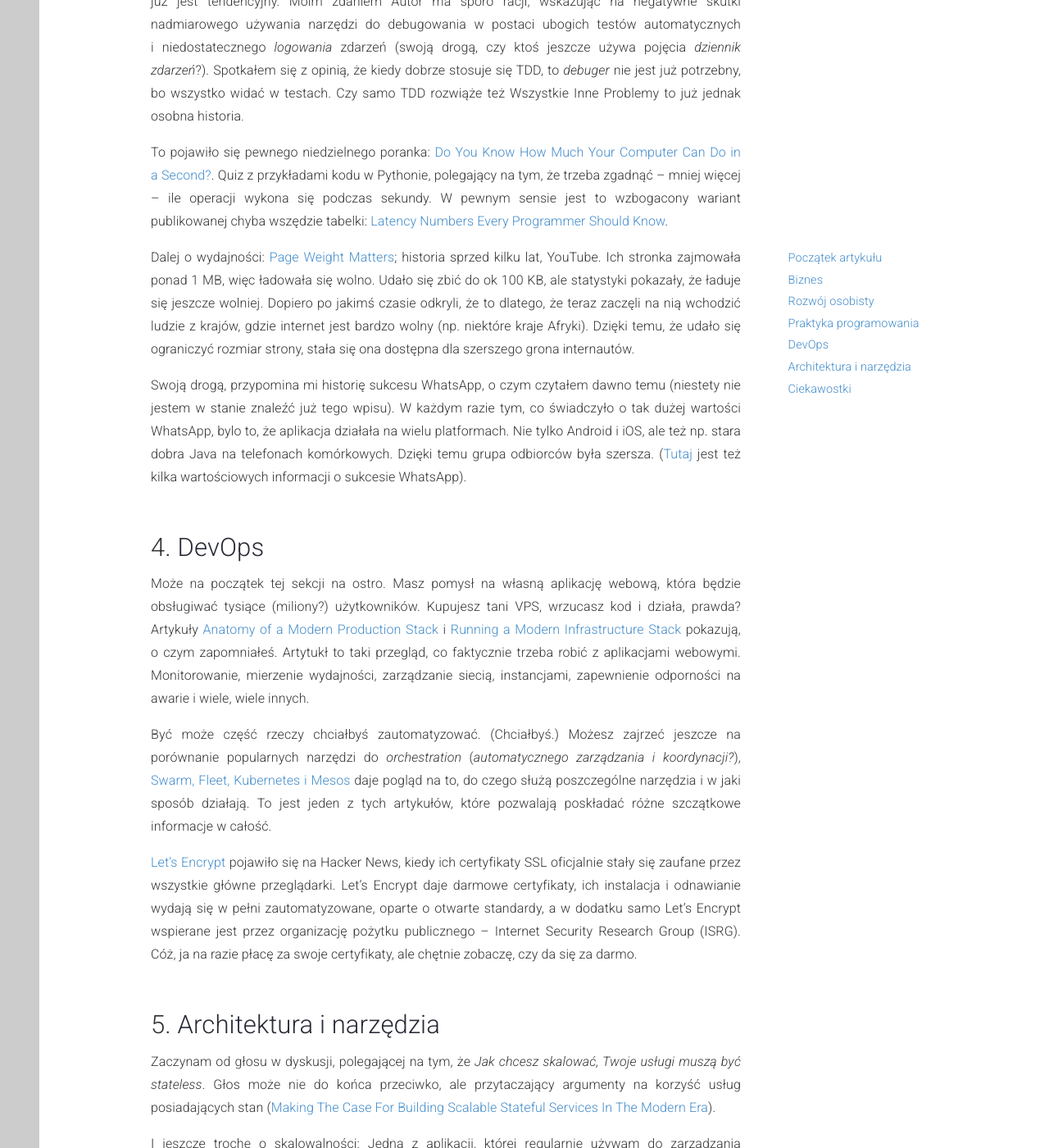
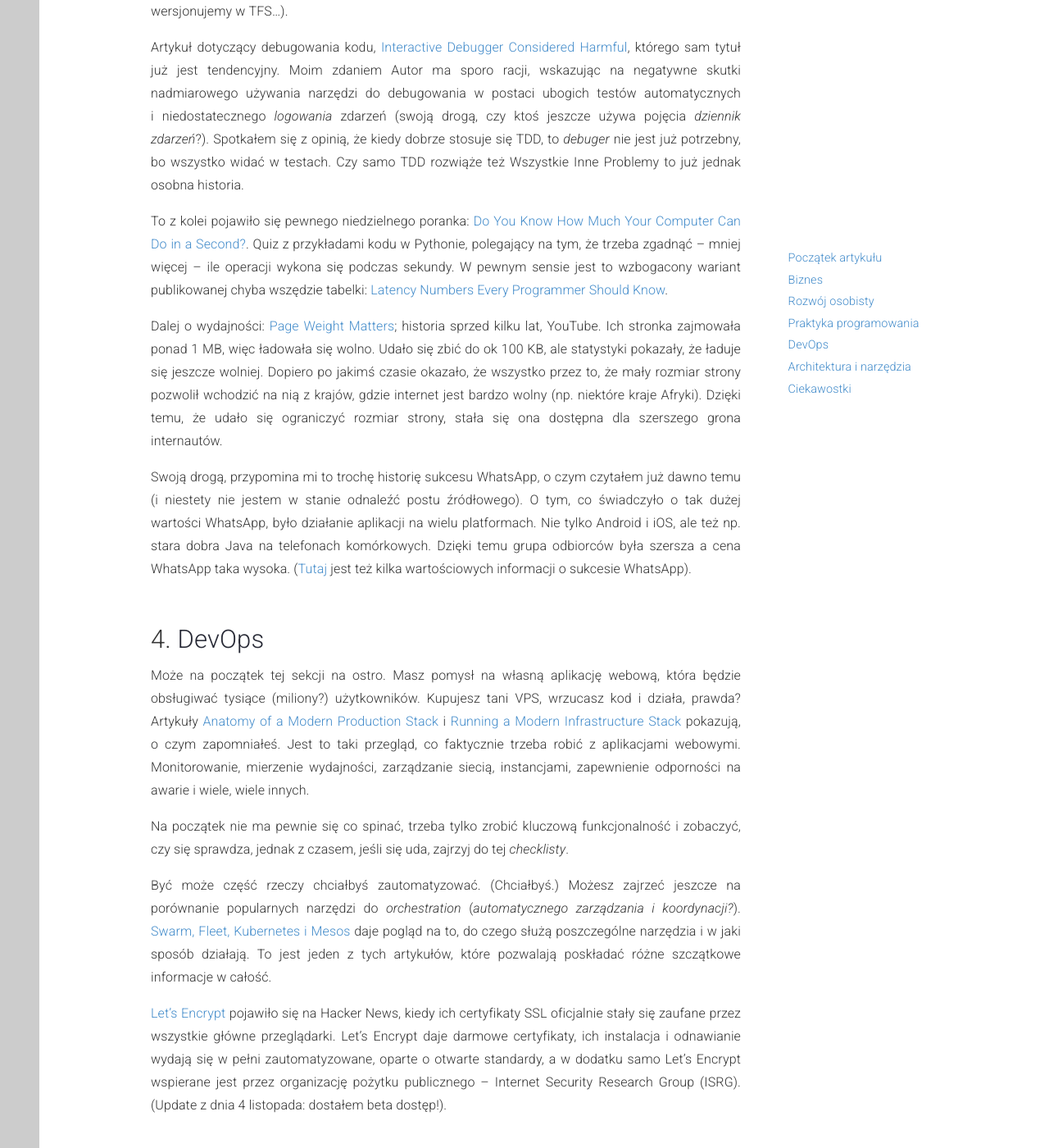
Before and after one commit to dzikowski/dzikowski.github.io, a Jekyll site: the page built from _posts/2015-10-31-pazdziernik.md, in a window 1280 px wide and 1400 px high, scrolled down 1696 px. Shown: the whole window at 82% size. Built offline with Jekyll 4.4.1, drawn with Linux system fonts in a browser that asks for light colours; nearby versions of some CDN libraries; some of the changed text lies outside the part shown.

Commit message:
better style

```diff
--- a/_posts/2015-10-31-pazdziernik.md
+++ b/_posts/2015-10-31-pazdziernik.md
@@ -9,60 +9,74 @@
 
 
 
-
-
 Biznes
 ---
 
-[Default Alive or Default Dead](http://paulgraham.com/aord.html), czyli Paul Graham o tym, że bardzo wcześnie powinno się badać wzrost swojego startupu ([kalkulator](http://growth.tlb.org/) do pomocy), a w związku z tym, czy -- zakładając bieżące koszty i zyski -- będzie przynosił zysk (_default alive_), czy upadnie (_default dead_). Autor pisze także o tym, dlaczego niektóre startupy szybko zatrudniają nowych pracowników i dlaczego należy z tym uważać. Jest to jeden tych z artykułów, które każdy tworzący coś nowego przedsiębiorca powinien przeczytać.
+[Default Alive or Default Dead](http://paulgraham.com/aord.html), czyli Paul Graham o tym, że bardzo wcześnie powinno się badać wzrost swojego startupu ([kalkulator](http://growth.tlb.org/) do pomocy), a w związku z tym, czy -- zakładając bieżące koszty i przychody -- ostatecznie po jakimś czasie będzie przynosił zysk (_default alive_), czy upadnie (_default dead_). Autor pisze także o tym, dlaczego niektóre startupy szybko zatrudniają nowych pracowników i dlaczego należy z tym uważać. Nowy pracownik to znaczne comiesięczne koszty, a nie wiadomo, czy twój startup jest już na to gotowy.
 
 O relacjach pracodawca -- pracownik: [Założyciel LinkedIn ujawnia największe kłamstwo, jakim pracownicy karmią się nawzajem z pracodawcami](http://innpoland.pl/122407,zalozyciel-linkedin-o-najwiekszym-klamstwie-jakie-mowisz-swojemu-pracodawcy-i-jakie-on-mowi-tobie).
+Trudno zaprzeczyć, że w tym krótkim artykule jest sporo prawdy.
 
 
 Rozwój osobisty
 ---
 
-Artykuł [Small Improvements That Can Transform Your Professional (and Personal) Life](https://www.linkedin.com/pulse/small-improvements-can-transform-your-professional-personal-haden) zaczyna się od stwierdzenia, że w zasadzie większość czynności zawodowych -- nawet w bardzo kreatywnych zawodach -- to _produkcja_ (świetny przykład: _Just ask all the people desperately wishing George R.R. Martin would finish the next book in the Game of Thrones series_). A skoro tak jest, należy stosować praktyki ciągłego doskonalenia znane z produkcji. Kilka praktycznych wskazówek: wprowadź, wskaźniki, które sprawdzą twoją efektywnośc, zrezygnuj ze zbędnych decyzji i przeznacz zaoszczędzoną energię na coś innego, rób realistyczne listy zadań, a nie listy życzeń (czyli tyle, ile jesteś w stanie zrobić, a nie tyle, ile chciałbyś zrobić).
+Artykuł [Small Improvements That Can Transform Your Professional (and Personal) Life](https://www.linkedin.com/pulse/small-improvements-can-transform-your-professional-personal-haden) zaczyna się od stwierdzenia, że w zasadzie większość czynności zawodowych -- nawet w bardzo kreatywnych zawodach -- to _produkcja_ (świetny przykład: _Just ask all the people desperately wishing George R.R. Martin would finish the next book in the Game of Thrones series_).
+A skoro tak jest, warto stosować praktyki ciągłego doskonalenia znane z produkcji.
+Kilka praktycznych wskazówek: wprowadź wskaźniki, które sprawdzą twoją efektywnośc, zrezygnuj ze zbędnych decyzji i przeznacz zaoszczędzoną energię na coś innego, rób realistyczne listy zadań, a nie listy życzeń (czyli tyle, ile jesteś w stanie zrobić, a nie tyle, ile chciałbyś zrobić).
 
-[Being Busy is Waste of Time](https://www.linkedin.com/pulse/being-busy-waste-time-morgan-spurlock), czyli kolejny artykuł z LinkedIn. Morgan Spurlock, twórca filmów dokumentalnych, o tym, że bycie zajętym, a bycie produktywnym, to dwie różne rzeczy. I czterech rodzajach produktywności, jakie wyróżnia. Można przeczytać, bo wspomniane rodzaje produktywności wydają mi się stosunkowo nietypowym podejściem.
+[Being Busy is Waste of Time](https://www.linkedin.com/pulse/being-busy-waste-time-morgan-spurlock), czyli kolejny artykuł z LinkedIn. Morgan Spurlock, twórca filmów dokumentalnych, o tym, że bycie zajętym, a bycie produktywnym, to dwie różne rzeczy. I o czterech rodzajach produktywności, jakie wyróżnia. Można przeczytać, bo wspomniane rodzaje produktywności wydają mi się stosunkowo nietypowym podejściem.
 
-Na koniec lista pięćdziesięciu najpopularniejszych kursów MOOC ([The 50 Most Popular MOOCs of All Time](http://www.onlinecoursereport.com/the-50-most-popular-moocs-of-all-time/)). _Functional Programming Principles in Scala_ w pięćdziesiątce, wysoko świetny _A Beginner’s Guide to Irrational Behavior_, a wprowadzenie do filozofii na piątym miejscu. Aż mi się miło zrobiło.
+Na koniec tej sekcji lista pięćdziesięciu najpopularniejszych kursów MOOC ([The 50 Most Popular MOOCs of All Time](http://www.onlinecoursereport.com/the-50-most-popular-moocs-of-all-time/)). _Functional Programming Principles in Scala_ w pięćdziesiątce, wysoko świetny _A Beginner’s Guide to Irrational Behavior_, a wprowadzenie do filozofii na piątym miejscu. Aż mi się miło zrobiło.
 
 
 Praktyka programowania
 ---
 
-[A Successful Git Branching Model](http://nvie.com/posts/a-successful-git-branching-model/) W zasadzie sposób organizacji repozytorium zasługiwałby na odrębny post. Jak zarządzać _branches_, która z nich ma być produkcyjna, jak dołączać do niej nowe funkcjonalności; jest tego sporo. Ten link podesłał mi kolega z pracy, przy okazji, kiedy robiliśmy reorganizację własnego repozytorium. Niezła systematyka dla TFS znajduje się jeszcze [tutaj](https://msdn.microsoft.com/en-us/library/bb668955.aspx). (Tak, wersjonujemy w TFS...).
+[A Successful Git Branching Model](http://nvie.com/posts/a-successful-git-branching-model/). W zasadzie sposób organizacji repozytorium zasługiwałby na odrębny post. Jak zarządzać _branches_, która z nich ma być produkcyjna, jak dołączać do niej nowe funkcjonalności; jest tego sporo.
+Ten link podesłał mi kolega z pracy, przy okazji, kiedy robiliśmy reorganizację własnego repozytorium.
+Niezła systematyka dla TFS znajduje się jeszcze [tutaj](https://msdn.microsoft.com/en-us/library/bb668955.aspx). (Tak, wersjonujemy w TFS...).
 
 Artykuł dotyczący debugowania kodu, [Interactive Debugger Considered Harmful](https://www.linkedin.com/pulse/interactive-debugger-considered-harmful-ashish-hanwadikar), którego sam tytuł już jest tendencyjny. Moim zdaniem Autor ma sporo racji, wskazując na negatywne skutki nadmiarowego używania narzędzi do debugowania w postaci ubogich testów automatycznych i niedostatecznego _logowania_ zdarzeń (swoją drogą, czy ktoś jeszcze używa pojęcia _dziennik zdarzeń_?). Spotkałem się z opinią, że kiedy dobrze stosuje się TDD, to _debuger_ nie jest już potrzebny, bo wszystko widać w testach. Czy samo TDD rozwiąże też Wszystkie Inne Problemy to już jednak osobna historia.
 
-To pojawiło się pewnego niedzielnego poranka: [Do You Know How Much Your Computer Can Do in a Second?](http://computers-are-fast.github.io/). Quiz z przykładami kodu w Pythonie, polegający na tym, że trzeba zgadnąć -- mniej więcej -- ile operacji wykona się podczas sekundy. W pewnym sensie jest to wzbogacony wariant publikowanej chyba wszędzie tabelki: [Latency Numbers Every Programmer Should Know](https://gist.github.com/jboner/2841832).
+To z kolei pojawiło się pewnego niedzielnego poranka: [Do You Know How Much Your Computer Can Do in a Second?](http://computers-are-fast.github.io/). Quiz z przykładami kodu w Pythonie, polegający na tym, że trzeba zgadnąć -- mniej więcej -- ile operacji wykona się podczas sekundy. W pewnym sensie jest to wzbogacony wariant publikowanej chyba wszędzie tabelki: [Latency Numbers Every Programmer Should Know](https://gist.github.com/jboner/2841832).
 
-Dalej o wydajności: [Page Weight Matters](http://blog.chriszacharias.com/page-weight-matters); historia sprzed kilku lat, YouTube. Ich stronka zajmowała ponad 1 MB, więc ładowała się wolno. Udało się zbić do ok 100 KB, ale statystyki pokazały, że ładuje się jeszcze wolniej. Dopiero po jakimś czasie odkryli, że to dlatego, że teraz zaczęli na nią wchodzić ludzie z krajów, gdzie internet jest bardzo wolny (np. niektóre kraje Afryki). Dzięki temu, że udało się ograniczyć rozmiar strony, stała się ona dostępna dla szerszego grona internautów.
+Dalej o wydajności: [Page Weight Matters](http://blog.chriszacharias.com/page-weight-matters); historia sprzed kilku lat, YouTube. Ich stronka zajmowała ponad 1 MB, więc ładowała się wolno. Udało się zbić do ok 100 KB, ale statystyki pokazały, że ładuje się jeszcze wolniej. Dopiero po jakimś czasie okazało, że wszystko przez to, że mały rozmiar strony pozwolił wchodzić na nią z krajów, gdzie internet jest bardzo wolny (np. niektóre kraje Afryki). Dzięki temu, że udało się ograniczyć rozmiar strony, stała się ona dostępna dla szerszego grona internautów.
 
-Swoją drogą, przypomina mi historię sukcesu WhatsApp, o czym czytałem dawno temu (niestety nie jestem w stanie znaleźć już tego wpisu). W każdym razie tym, co świadczyło o tak dużej wartości WhatsApp, bylo to, że aplikacja działała na wielu platformach. Nie tylko Android i iOS, ale też np. stara dobra Java na telefonach komórkowych. Dzięki temu grupa odbiorców była szersza. ([Tutaj](https://www.quora.com/Why-did-WhatsApp-succeed-over-other-similar-apps) jest też kilka wartościowych informacji o sukcesie WhatsApp).
+Swoją drogą, przypomina mi to trochę historię sukcesu WhatsApp, o czym czytałem już dawno temu (i niestety nie jestem w stanie odnaleźć postu źródłowego).
+O tym, co świadczyło o tak dużej wartości WhatsApp, było działanie aplikacji na wielu platformach.
+Nie tylko Android i iOS, ale też np. stara dobra Java na telefonach komórkowych.
+Dzięki temu grupa odbiorców była szersza a cena WhatsApp taka wysoka.
+([Tutaj](https://www.quora.com/Why-did-WhatsApp-succeed-over-other-similar-apps) jest też kilka wartościowych informacji o sukcesie WhatsApp).
 
 
 DevOps
 ---
 
-Może na początek tej sekcji na ostro. Masz pomysł na własną aplikację webową, która będzie obsługiwać tysiące (miliony?) użytkowników. Kupujesz tani VPS, wrzucasz kod i działa, prawda? Artykuły [Anatomy of a Modern Production Stack](http://www.eightypercent.net/post/layers-in-the-stack.html) i [Running a Modern Infrastructure Stack](https://blog.barricade.io/running-a-modern-infrastructure-stack/) pokazują, o czym zapomniałeś. Artytukł to taki przegląd, co faktycznie trzeba robić z aplikacjami webowymi. Monitorowanie, mierzenie wydajności, zarządzanie siecią, instancjami, zapewnienie odporności na awarie i wiele, wiele innych.
+Może na początek tej sekcji na ostro. Masz pomysł na własną aplikację webową, która będzie obsługiwać tysiące (miliony?) użytkowników. Kupujesz tani VPS, wrzucasz kod i działa, prawda? Artykuły [Anatomy of a Modern Production Stack](http://www.eightypercent.net/post/layers-in-the-stack.html) i [Running a Modern Infrastructure Stack](https://blog.barricade.io/running-a-modern-infrastructure-stack/) pokazują, o czym zapomniałeś.
+Jest to taki przegląd, co faktycznie trzeba robić z aplikacjami webowymi.
+Monitorowanie, mierzenie wydajności, zarządzanie siecią, instancjami, zapewnienie odporności na awarie i wiele, wiele innych.
 
-Być może część rzeczy chciałbyś zautomatyzować. (Chciałbyś.) Możesz zajrzeć jeszcze na porównanie popularnych narzędzi do _orchestration_ (_automatycznego zarządzania i koordynacji?_), [Swarm, Fleet, Kubernetes i Mesos](http://radar.oreilly.com/2015/10/swarm-v-fleet-v-kubernetes-v-mesos.html) daje pogląd na to, do czego służą poszczególne narzędzia i w jaki sposób działają. To jest jeden z tych artykułów, które pozwalają poskładać różne szczątkowe informacje w całość.
+Na początek nie ma pewnie się co spinać, trzeba tylko zrobić kluczową funkcjonalność i zobaczyć, czy się sprawdza, jednak z czasem, jeśli się uda, zajrzyj do tej _checklisty_.
 
-[Let’s Encrypt](https://letsencrypt.org/) pojawiło się na Hacker News, kiedy ich certyfikaty SSL oficjalnie stały się zaufane przez wszystkie główne przeglądarki. Let’s Encrypt daje darmowe certyfikaty, ich instalacja i odnawianie wydają się w pełni zautomatyzowane, oparte o otwarte standardy, a w dodatku samo Let’s Encrypt wspierane jest przez organizację pożytku publicznego -- Internet Security Research Group (ISRG). Cóż, ja na razie płacę za swoje certyfikaty, ale chętnie zobaczę, czy da się za darmo.
+Być może część rzeczy chciałbyś zautomatyzować. (Chciałbyś.) Możesz zajrzeć jeszcze na porównanie popularnych narzędzi do _orchestration_ (_automatycznego zarządzania i koordynacji?_). [Swarm, Fleet, Kubernetes i Mesos](http://radar.oreilly.com/2015/10/swarm-v-fleet-v-kubernetes-v-mesos.html) daje pogląd na to, do czego służą poszczególne narzędzia i w jaki sposób działają. To jest jeden z tych artykułów, które pozwalają poskładać różne szczątkowe informacje w całość.
+
+[Let’s Encrypt](https://letsencrypt.org/) pojawiło się na Hacker News, kiedy ich certyfikaty SSL oficjalnie stały się zaufane przez wszystkie główne przeglądarki.
+Let’s Encrypt daje darmowe certyfikaty, ich instalacja i odnawianie wydają się w pełni zautomatyzowane, oparte o otwarte standardy, a w dodatku samo Let’s Encrypt wspierane jest przez organizację pożytku publicznego -- Internet Security Research Group (ISRG).
+(Update z dnia 4 listopada: dostałem beta dostęp!).
 
 
 Architektura i narzędzia
 ---
 
-Zaczynam od głosu w dyskusji, polegającej na tym, że _Jak chcesz skalować, Twoje usługi muszą być stateless_. Głos może nie do końca przeciwko, ale przytaczający argumenty na korzyść usług posiadających stan ([Making The Case For Building Scalable Stateful Services In The Modern Era](http://highscalability.com/blog/2015/10/12/making-the-case-for-building-scalable-stateful-services-in-t.html)).
+Zaczynam od głosu w dyskusji, polegającej na tym, że _Jak chcesz skalować, Twoje usługi muszą być stateless_. Głos może nie do końca przeciwko takiemu podejściu, ale przytaczający argumenty na korzyść usług posiadających stan ([Making The Case For Building Scalable Stateful Services In The Modern Era](http://highscalability.com/blog/2015/10/12/making-the-case-for-building-scalable-stateful-services-in-t.html)).
 
-I jeszcze trochę o skalowalności: Jedna z aplikacji, której regularnie używam do zarządzania zadaniami, i która ciągle jeszcze jest tylko moją prywatną aplikacją, korzysta z klasycznego i już trochę starodawnego sposobu edycji treści: z przycisku “Save”. Od dłuższego czasu przymierzam się do przerobienia jej na _event sourcing_ na jakiejś bardziej skalowalnej bazie. Obiecującym zestawem wydaje się być [Akka Persistence](http://doc.akka.io/docs/akka/snapshot/scala/persistence.html) z niejako wbudowanym mechanizmem _event sourcing_ i jakaś lekka baza pod spodem, np. [LevelDB](https://github.com/google/leveldb), albo nieco cięższa [Cassandra](https://github.com/krasserm/akka-persistence-cassandra/). W tej chwili aplikacja chodzi na Mongo, które wydaje mi się niespecjalnie odpowiednie, jeśli w przyszłości będę chciał skalować ją horyzontalnie (dużo konfiguracji rodem z RDBMS).
+I jeszcze trochę o skalowalności: Jedna z aplikacji, której regularnie używam do zarządzania zadaniami, i która ciągle jeszcze jest tylko moją prywatną aplikacją, korzysta z klasycznego i już trochę starodawnego sposobu edycji treści: z przycisku "Save". Od dłuższego czasu przymierzam się do przerobienia jej na _event sourcing_ na jakiejś bardziej skalowalnej bazie. Obiecującym zestawem wydaje się być [Akka Persistence](http://doc.akka.io/docs/akka/snapshot/scala/persistence.html) z niejako wbudowanym mechanizmem _event sourcing_ i jakaś lekka baza pod spodem, np. [LevelDB](https://github.com/google/leveldb), albo nieco cięższa [Cassandra](https://github.com/krasserm/akka-persistence-cassandra/). W tej chwili aplikacja chodzi na Mongo, które wydaje mi się niespecjalnie odpowiednie, jeśli w przyszłości będę chciał skalować ją horyzontalnie (dużo konfiguracji rodem z RDBMS).
 
 W innej aplikacji stosuję MarkDown jako format większych opisów, zamiast zwykłego tekstu w kontrolkach formularza. Na razie wydaje się to być dobrym rozwiązaniem. W MarkDown pisany jest też ten blog. A jeśli chcesz zobaczyć więcej, to [Classeur](http://classeur.io/) do wydaje się super. Możesz edytować MarkDown na stronie, zainstalować aplikację, albo wtyczkę do przeglądarki.
 
 [&lt;input&gt; I ♡ you, but you're bringing me down](http://meowni.ca/posts/a-story-about-input/) to z kolei artykuł o tym, jak długo pole input opiera się standaryzacji (od 1995, kiedy powstało).
+Bardzo miło się czyta, autorka ma fajny styl pisania.
 
 
 Ciekawostki
@@ -72,4 +86,4 @@
 
 <!--https://www.google.com/doodles/halloween-global-candy-cup-2015-->
 
-Najlepsze na koniec. Od hermetycznych żartów informatycznych śmieszniejsze są tylko żarty filozoficzne. [Tutaj](http://existentialcomics.com/comic/23) komiks, gdzie filozofowie akurat grają w _Dungeons and Dragons_, a pod komiksem znajdziecie ponad 600 słów tłumaczących, o co każdemu z nich chodziło. I chyba większość tych komiksów ma przycisk “Didn’t get the joke?”, który można kliknąć, by zobaczyć rozbudowane wytłumaczenie tego, co się właśnie wydarzyło.
+Najlepsze na koniec. Od hermetycznych żartów informatycznych śmieszniejsze są tylko żarty filozoficzne. [Tutaj](http://existentialcomics.com/comic/23) komiks, gdzie filozofowie akurat grają w _Dungeons and Dragons_, a pod komiksem znajdziecie ponad 600 słów tłumaczących, o co każdemu z bohaterów chodziło. I chyba większość komiksów z tej strony ma przycisk "Didn’t get the joke?", który można kliknąć, by zobaczyć rozbudowane wytłumaczenie tego, co się właśnie wydarzyło.
```
